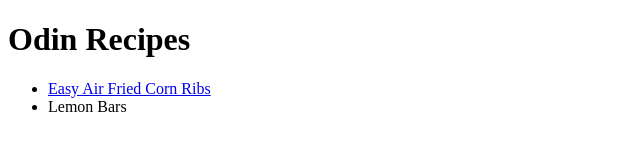
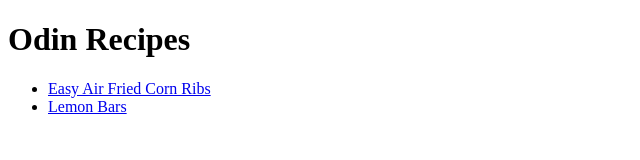
Before and after one commit to cakesandcarrots/odin-recipes, a plain HTML site: page index.html in a window 1280 px wide. Shown: the full height of the page, 0-640 px from the left. Drawn offline with Linux system fonts and the light colour scheme.

Commit message:
Fixed the link to second recipe

```diff
--- a/index.html
+++ b/index.html
@@ -8,7 +8,7 @@
             <p>
                 <ul>
                     <li><a href="corn_ribs.html">Easy Air Fried Corn Ribs</a>
-                        <li><a href="lemon_bars.html"></a>Lemon Bars</li>
+                        <li><a href="lemon_bars.html">Lemon Bars</a></li>
                 </ul>
             </p>
     </body>
```
